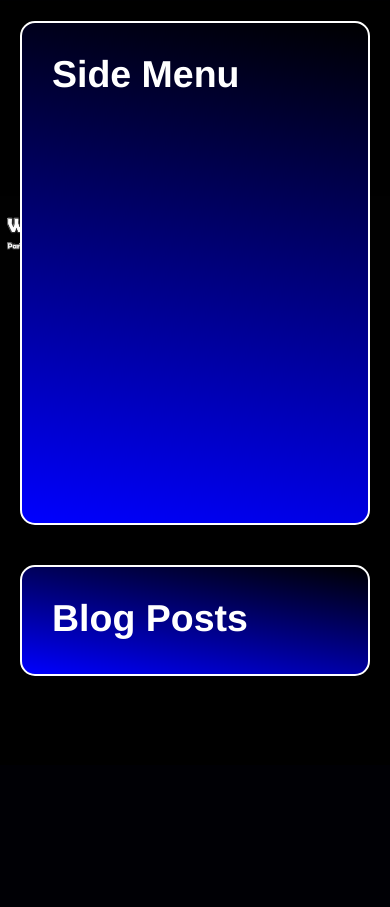
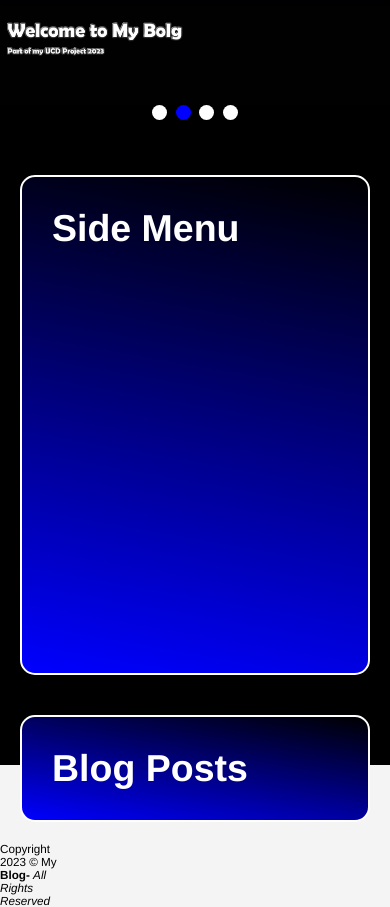
Before and after one commit to DermotKelly/My_Flask_Database_Project_2023, a Flask app: page /base in a window 390 px wide. Shown: the part 79-986 px from the top of the page. Before the commit the page ends 755 px from the top, so only its background shows below. Run offline with Flask 3, Linux system fonts and the light colour scheme; data that the repository does not hold is empty.

Commit message:
Final Commit 25-9-2023

```diff
--- a/static/css/styles.css
+++ b/static/css/styles.css
@@ -429,14 +429,17 @@ Mobile Settings
 width: auto;}
 
 section.sidebar{grid-column: 1/6;
-  grid-row: 1/2;}
+  grid-row: 2/3;}
 
 section.content {grid-column: 1/6;
-  grid-row: 2/3;}
+  grid-row: 3/4;}
 
 .footer{grid-column: 1/6;
-    grid-row: 3/4;}
+    grid-row: 4/5;}
 
+section.sidebar {
+      height: auto;
+    }
 
     footer .copyright-text {font-size: 3vw;}
         }
```
Also changed, not shown: 1 other file.
